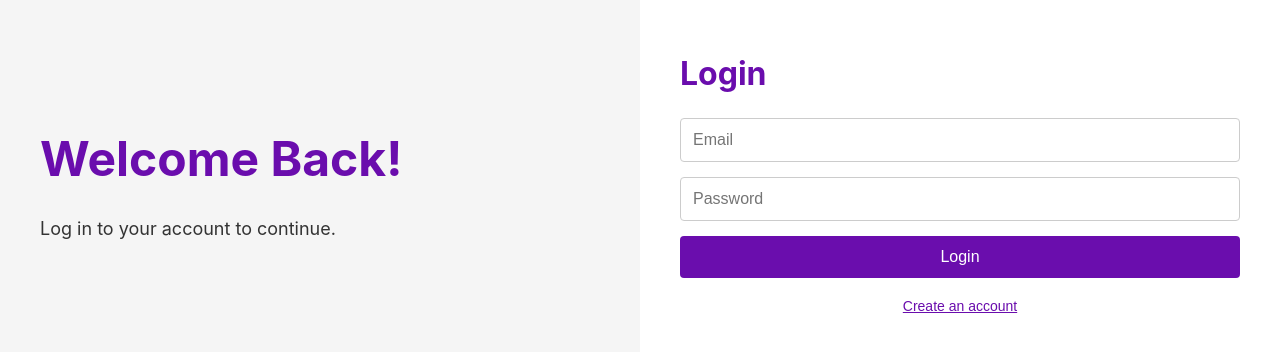
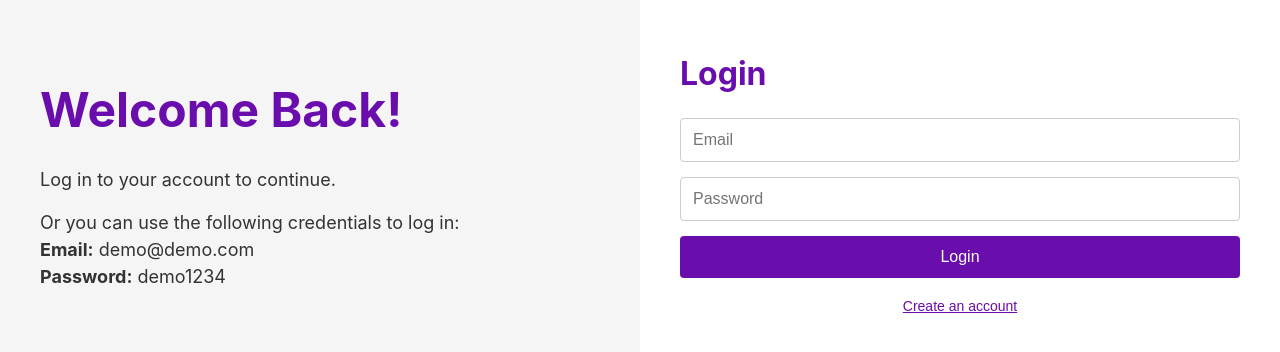
Before and after one commit to YutaroNegi/async-chatbot-frontend, a React (Vite) app: page / in a window 1280 px wide. Shown: the part 218-570 px from the top of the page. Built offline with nearby package versions, Linux system fonts and the light colour scheme; no server answers.

Commit message:
chore: add demo credentials info in login page

```diff
--- a/src/pages/Login/Login.css
+++ b/src/pages/Login/Login.css
@@ -136,3 +136,12 @@
     text-align: center;
   }
 }
+
+.demo-credentials {
+  margin-top: 1rem;
+  font-size: 0.875rem;
+}
+
+.demo-credentials p {
+  line-height: 1.5;
+}
--- a/src/pages/Login/Login.tsx
+++ b/src/pages/Login/Login.tsx
@@ -71,6 +71,14 @@ const Login = () => {
       <div className="login-left">
         <h1>Welcome Back!</h1>
         <p>Log in to your account to continue.</p>
+        <div className="demo-credentials">
+          <p>Or you can use the following credentials to log in:</p>
+          <p>
+            <strong>Email:</strong> demo@demo.com
+            <br />
+            <strong>Password:</strong> demo1234
+          </p>
+        </div>
       </div>
       <div className="login-right">
         <h2>{isRegisterMode ? 'Register' : 'Login'}</h2>
```
